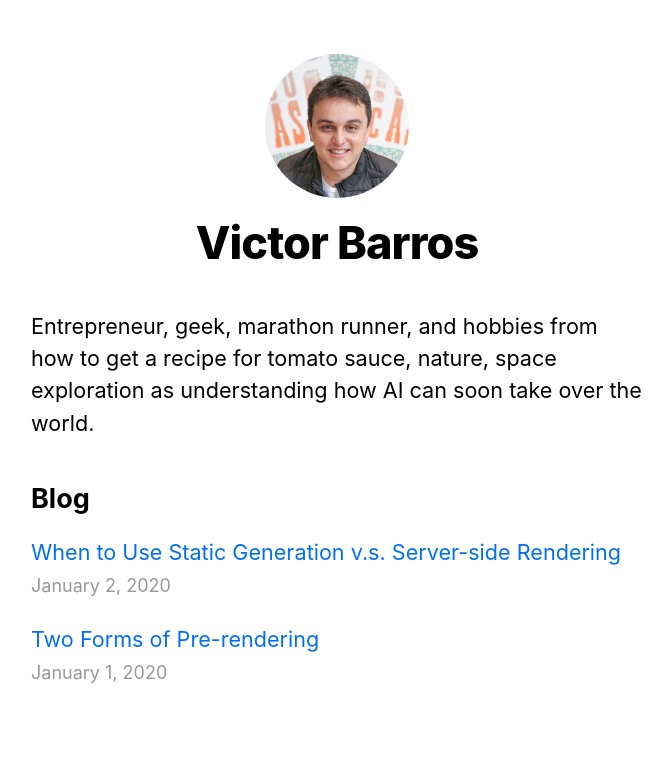
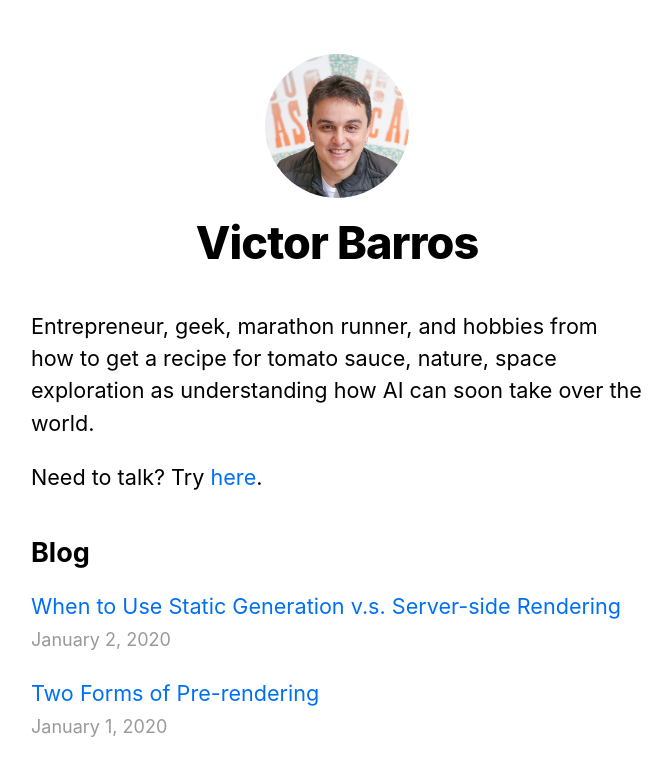
Before and after one commit to vrbarros/nextjs-blog, a Next.js app: page / in a window 1280 px wide. Shown: the top 776 px of the page, without its empty margins (303-975 px from the left). Built offline with nearby package versions, Linux system fonts and the light colour scheme.

Commit message:
Add new contact link at home

```diff
--- a/pages/index.js
+++ b/pages/index.js
@@ -18,6 +18,15 @@ export default function Home({ allPostsData }) {
           Entrepreneur, geek, marathon runner, and hobbies from how to get a
           recipe for tomato sauce, nature, space exploration as understanding
           how AI can soon take over the world.
+        </p>
+      </section>
+      <section className={utilStyles.headingMd}>
+        <p>
+          Need to talk? Try{' '}
+          <Link href="/contact">
+            <a>here</a>
+          </Link>
+          .
         </p>
       </section>
       <section className={`${utilStyles.headingMd} ${utilStyles.padding1px}`}>
```
